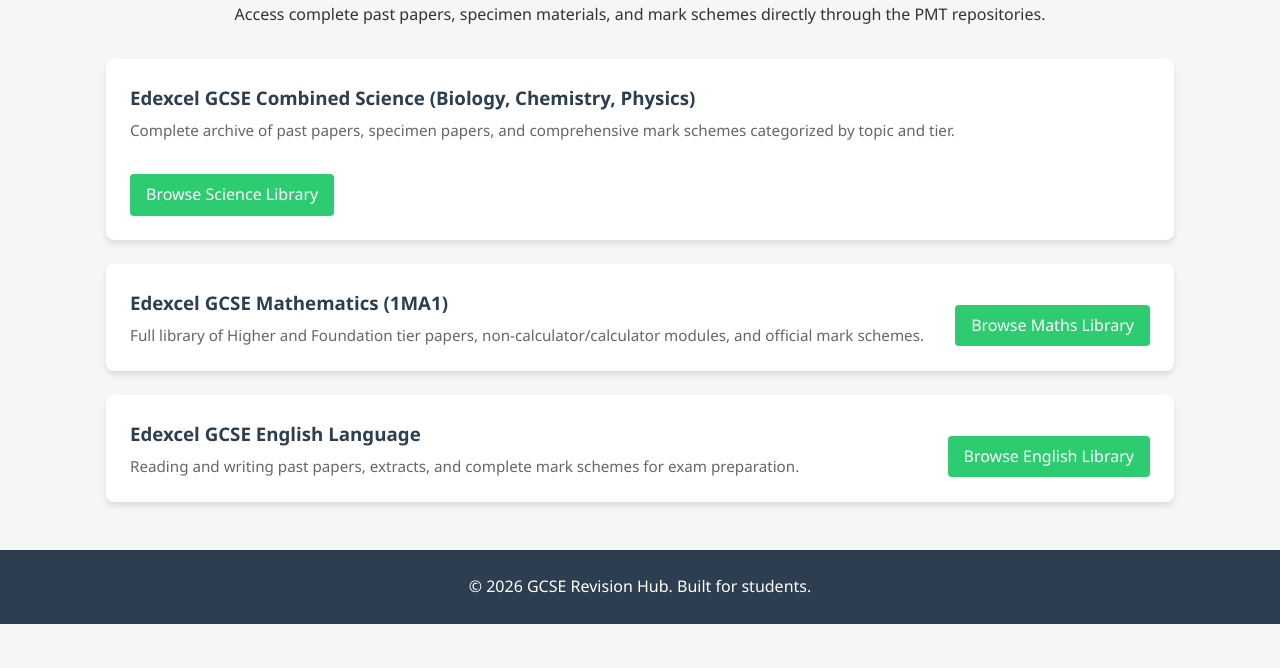
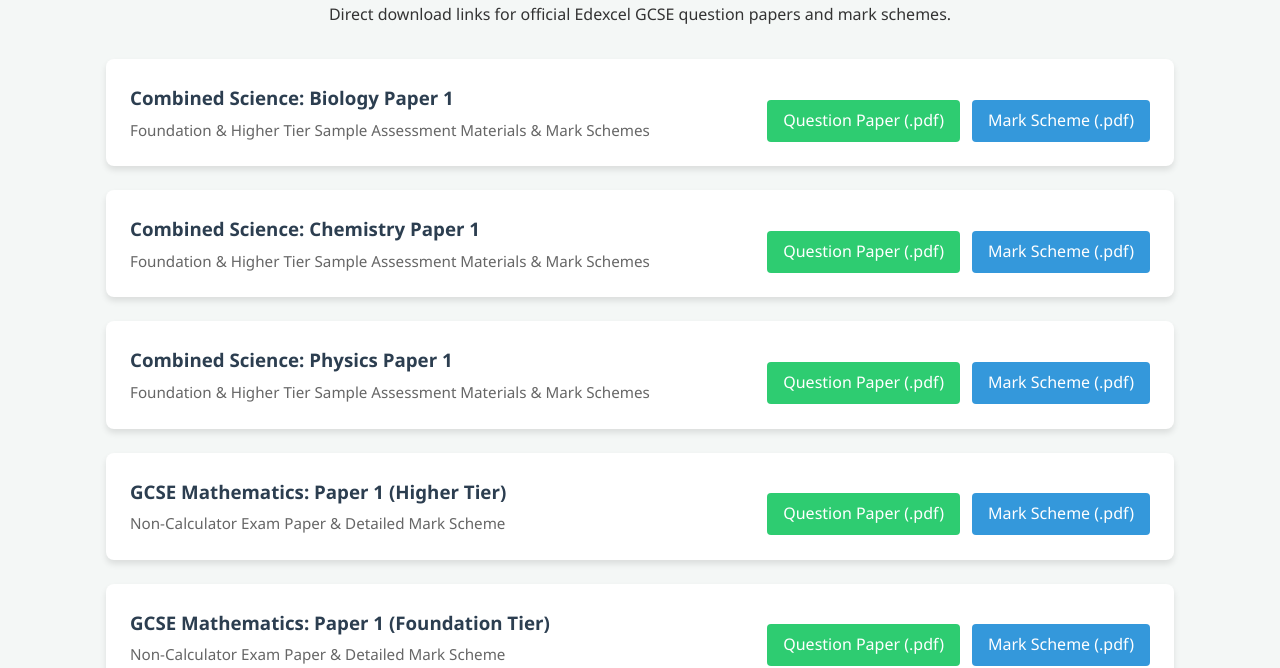
Before and after one commit to IbbyZaman/easystudy, a plain HTML site: page practice_papers.html in a window 1280 px wide. Shown: the part 139-807 px from the top of the page. Drawn offline with Linux system fonts and the light colour scheme.

Commit message:
Update practice_papers.html

```diff
--- a/practice_papers.html
+++ b/practice_papers.html
@@ -38,7 +38,6 @@
         <nav class="navbar">
             <h1 class="logo">GCSE Revision Hub</h1>
 
-            <!-- Hamburger Toggle Button for Mobile -->
             <button class="menu-toggle" id="menuToggle" aria-label="Toggle Navigation">
                 <span></span>
                 <span></span>
@@ -57,39 +56,66 @@
     <main class="content-container">
         <section class="notes-header">
             <h2>Edexcel Practice Papers Library</h2>
-            <p>Access complete past papers, specimen materials, and mark schemes directly through the PMT repositories.</p>
+            <p>Direct download links for official Edexcel GCSE question papers and mark schemes.</p>
         </section>
 
-        <!-- Combined Science Hub -->
+        <!-- Combined Science: Biology Paper 1 -->
         <div class="download-card">
             <div class="download-info">
-                <h3>Edexcel GCSE Combined Science (Biology, Chemistry, Physics)</h3>
-                <p>Complete archive of past papers, specimen papers, and comprehensive mark schemes categorized by topic and tier.</p>
+                <h3>Combined Science: Biology Paper 1</h3>
+                <p>Foundation & Higher Tier Sample Assessment Materials & Mark Schemes</p>
             </div>
             <div class="download-bar">
-                <a href="https://www.physicsandmathstutor.com/past-papers/gcse-science/" target="_blank" class="btn-primary">Browse Science Library</a>
+                <a href="https://qualifications.pearson.com/content/dam/pdf/GCSE/Combined-Science/2016/Specification%20and%20sample%20assessments/GCSE_Combined_Science_Biology_Sample_Assessment_Materials.pdf" target="_blank" class="btn-primary">Question Paper (.pdf)</a>
+                <a href="https://qualifications.pearson.com/content/dam/pdf/GCSE/Combined-Science/2016/Specification%20and%20sample%20assessments/GCSE_Combined_Science_Biology_Sample_Mark_Schemes.pdf" target="_blank" class="btn-primary" style="background-color: #3498db;">Mark Scheme (.pdf)</a>
             </div>
         </div>
 
-        <!-- Maths Hub -->
+        <!-- Combined Science: Chemistry Paper 1 -->
         <div class="download-card">
             <div class="download-info">
-                <h3>Edexcel GCSE Mathematics (1MA1)</h3>
-                <p>Full library of Higher and Foundation tier papers, non-calculator/calculator modules, and official mark schemes.</p>
+                <h3>Combined Science: Chemistry Paper 1</h3>
+                <p>Foundation & Higher Tier Sample Assessment Materials & Mark Schemes</p>
             </div>
             <div class="download-bar">
-                <a href="https://www.physicsandmathstutor.com/past-papers/gcse-maths/" target="_blank" class="btn-primary">Browse Maths Library</a>
+                <a href="https://qualifications.pearson.com/content/dam/pdf/GCSE/Combined-Science/2016/Specification%20and%20sample%20assessments/GCSE_Combined_Science_Chemistry_Sample_Assessment_Materials.pdf" target="_blank" class="btn-primary">Question Paper (.pdf)</a>
+                <a href="https://qualifications.pearson.com/content/dam/pdf/GCSE/Combined-Science/2016/Specification%20and%20sample%20assessments/GCSE_Combined_Science_Chemistry_Sample_Mark_Schemes.pdf" target="_blank" class="btn-primary" style="background-color: #3498db;">Mark Scheme (.pdf)</a>
             </div>
         </div>
 
-        <!-- English Language Hub -->
+        <!-- Combined Science: Physics Paper 1 -->
         <div class="download-card">
             <div class="download-info">
-                <h3>Edexcel GCSE English Language</h3>
-                <p>Reading and writing past papers, extracts, and complete mark schemes for exam preparation.</p>
+                <h3>Combined Science: Physics Paper 1</h3>
+                <p>Foundation & Higher Tier Sample Assessment Materials & Mark Schemes</p>
             </div>
             <div class="download-bar">
-                <a href="https://www.physicsandmathstutor.com/past-papers/gcse-english-language/" target="_blank" class="btn-primary">Browse English Library</a>
+                <a href="https://qualifications.pearson.com/content/dam/pdf/GCSE/Combined-Science/2016/Specification%20and%20sample%20assessments/GCSE_Combined_Science_Physics_Sample_Assessment_Materials.pdf" target="_blank" class="btn-primary">Question Paper (.pdf)</a>
+                <a href="https://qualifications.pearson.com/content/dam/pdf/GCSE/Combined-Science/2016/Specification%20and%20sample%20assessments/GCSE_Combined_Science_Physics_Sample_Mark_Schemes.pdf" target="_blank" class="btn-primary" style="background-color: #3498db;">Mark Scheme (.pdf)</a>
+            </div>
+        </div>
+
+        <!-- Maths Higher Paper 1 -->
+        <div class="download-card">
+            <div class="download-info">
+                <h3>GCSE Mathematics: Paper 1 (Higher Tier)</h3>
+                <p>Non-Calculator Exam Paper & Detailed Mark Scheme</p>
+            </div>
+            <div class="download-bar">
+                <a href="https://mathsaurus.com/wp-content/uploads/2022/05/1MA1-1H-que-20220516.pdf" target="_blank" class="btn-primary">Question Paper (.pdf)</a>
+                <a href="https://mathsaurus.com/wp-content/uploads/2022/05/1MA1-1H-rms-20220825.pdf" target="_blank" class="btn-primary" style="background-color: #3498db;">Mark Scheme (.pdf)</a>
+            </div>
+        </div>
+
+        <!-- Maths Foundation Paper -->
+        <div class="download-card">
+            <div class="download-info">
+                <h3>GCSE Mathematics: Paper 1 (Foundation Tier)</h3>
+                <p>Non-Calculator Exam Paper & Detailed Mark Scheme</p>
+            </div>
+            <div class="download-bar">
+                <a href="https://mathsaurus.com/wp-content/uploads/2024/05/1MA1-1F-que-20240516.pdf" target="_blank" class="btn-primary">Question Paper (.pdf)</a>
+                <a href="https://mathsaurus.com/wp-content/uploads/2024/05/1MA1-1F-rms-20240822.pdf" target="_blank" class="btn-primary" style="background-color: #3498db;">Mark Scheme (.pdf)</a>
             </div>
         </div>
     </main>
@@ -98,7 +124,6 @@
         <p>&copy; 2026 GCSE Revision Hub. Built for students.</p>
     </footer>
 
-    <!-- Mobile Menu Toggle Script -->
     <script>
         const menuToggle = document.getElementById('menuToggle');
         const navLinks = document.getElementById('navLinks');
```
